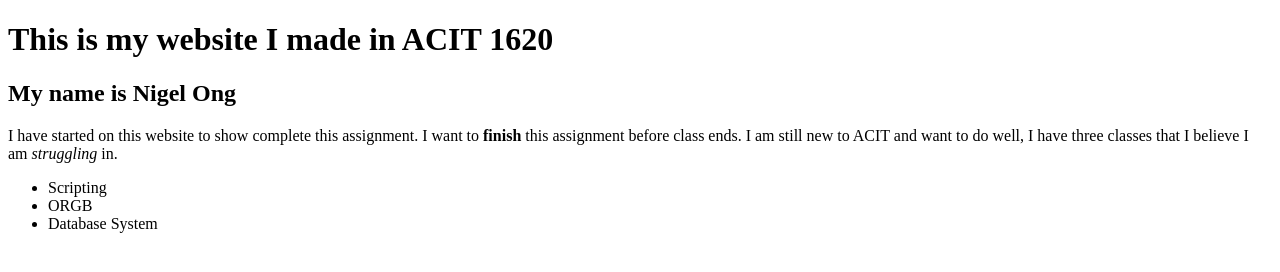
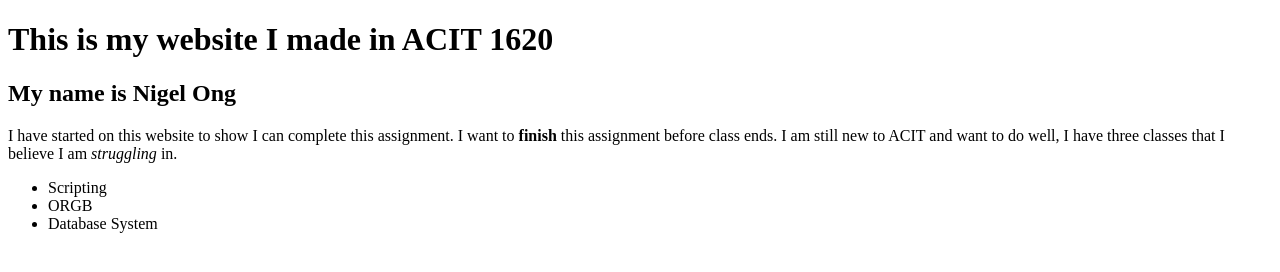
Before and after one commit to nigel-ong/Personal_website, a plain HTML site: page index.html in a window 1280 px wide. Drawn offline with Linux system fonts and the light colour scheme.

```diff
--- a/index.html
+++ b/index.html
@@ -7,7 +7,7 @@
 <body>
    <h1>This is my website I made in ACIT 1620</h1>
    <h2>My name is Nigel Ong</h2>
-   <p>I have started on this website to show complete this assignment.
+   <p>I have started on this website to show I can complete this assignment.
     I want to <strong>finish</strong> this assignment before class ends. I am still new to ACIT and want
     to do well, I have three classes that I believe I am <em>struggling</em> in. </p>
     <ul>
```
